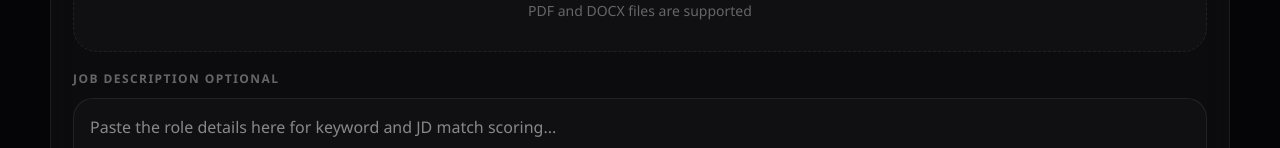
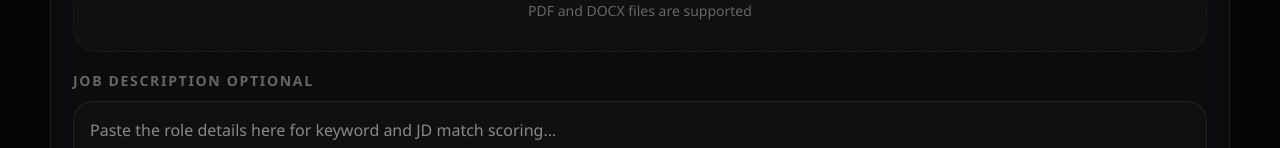
Before and after one commit to Diyapatel06/Jobfit-analyzer, a React app in the folder frontend/: page / in a window 1280 px wide. Shown: the part 652-800 px from the top of the page. Built offline with nearby package versions, Linux system fonts and the light colour scheme; the HTML template or start-up script is replaced by a standard one.

Commit message:
Day-3 last changes done

```diff
--- a/frontend/src/App.jsx
+++ b/frontend/src/App.jsx
@@ -800,7 +800,7 @@ function App() {
                     display: 'block',
                     marginBottom: 10,
                     color: theme.muted,
-                    fontSize: 12,
+                    fontSize: 14,
                     fontWeight: 800,
                     letterSpacing: '0.12em',
                   }}
@@ -1000,11 +1000,15 @@ function App() {
               style={{ display: 'grid', gap: 18 }}
             >
               {/* Responsive score ring grid for the top metrics. */}
-              <div className="jobfit-results-grid">
-                <ScoreRing score={resumeScore} max={100} dark={dark} label="Resume Score" />
-                <ScoreRing score={atsScore} max={100} dark={dark} label="ATS Score" />
+            <div style={{
+              display: 'grid',
+              gridTemplateColumns: jdScore !== null ? 'repeat(3, minmax(0,1fr))' : 'repeat(2, minmax(0,1fr))',
+              gap: 18
+            }}>
+              <ScoreRing score={resumeScore} max={100} dark={dark} label="Resume Score" />
+              <ScoreRing score={atsScore} max={100} dark={dark} label="ATS Score" />
                 {jdScore !== null && <ScoreRing score={jdScore} max={100} dark={dark} label="JD Match" />}
-              </div>
+            </div>
 
               {/* Mid-page metrics split between ATS meter and section pills. */}
               <div className="jobfit-main-grid">
```
